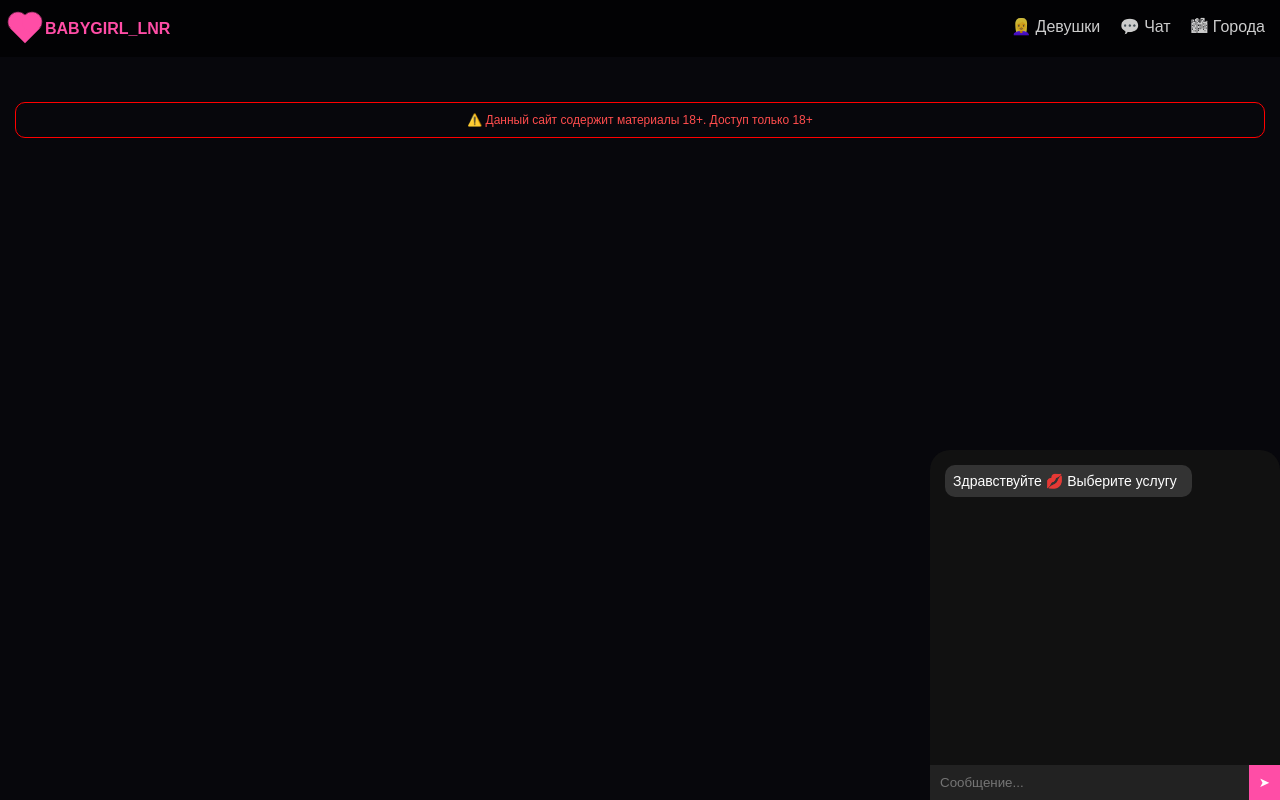
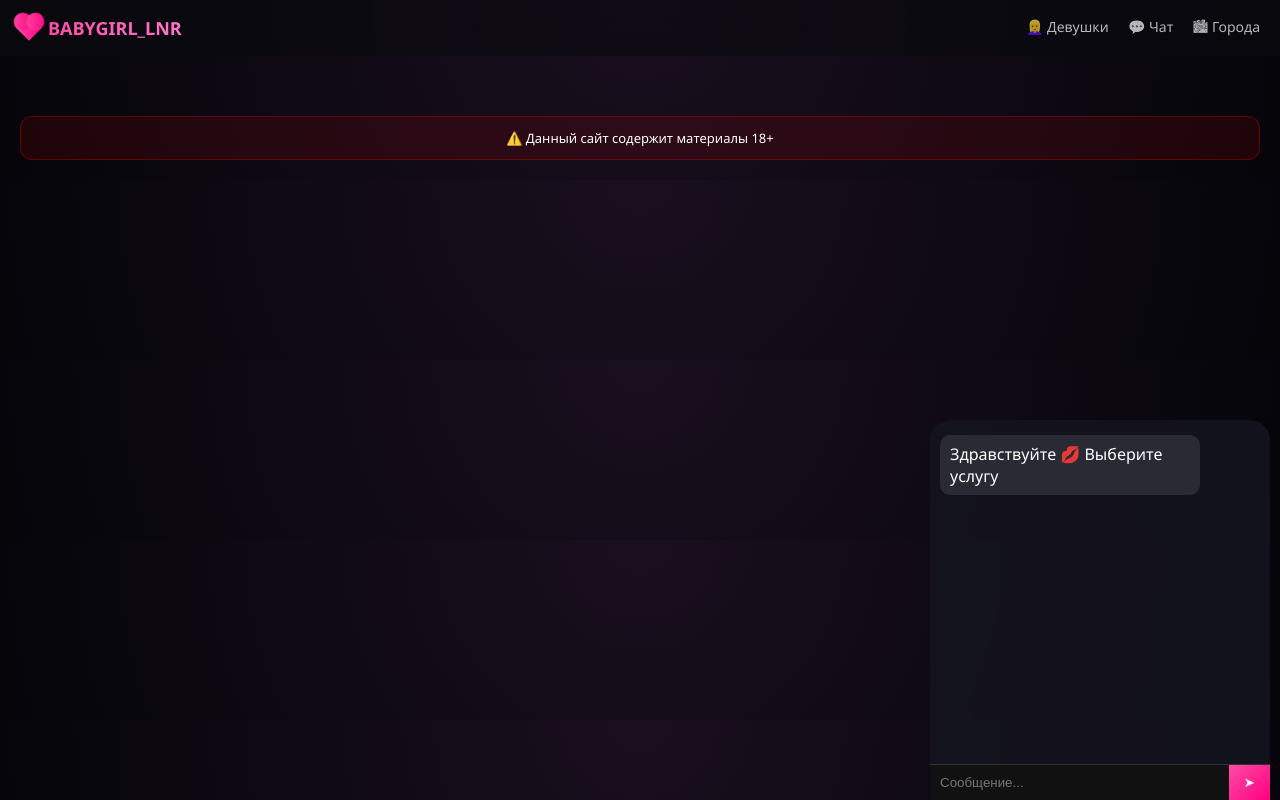
Before and after one commit to stonkskoding-cmd/Prodakhensait, a website: page public/index.html in a window 1280 px wide. Drawn offline with Linux system fonts and the light colour scheme; no server answers.

Commit message:
Update index.html

```diff
--- a/public/index.html
+++ b/public/index.html
@@ -8,8 +8,8 @@
 <style>
 body {
   margin:0;
-  font-family: Arial;
-  background: #07070c;
+  font-family: 'Segoe UI', sans-serif;
+  background: radial-gradient(circle at top, #1a0f1f, #05050a);
   color:#fff;
 }
 
@@ -18,9 +18,9 @@ header {
   display:flex;
   justify-content:space-between;
   align-items:center;
-  padding:15px;
-  background: rgba(0,0,0,0.6);
-  backdrop-filter: blur(10px);
+  padding:15px 20px;
+  background: rgba(10,10,15,0.6);
+  backdrop-filter: blur(12px);
 }
 
 /* LOGO */
@@ -28,104 +28,121 @@ header {
   display:flex;
   align-items:center;
   gap:10px;
-  font-weight:bold;
-  color:#ff4da6;
 }
 
-/* HEART ANIMATION */
 .heart {
-  width:20px;
-  height:20px;
-  background:#ff4da6;
+  width:18px;
+  height:18px;
+  background: linear-gradient(135deg,#ff4da6,#ff0080);
   position:relative;
   transform: rotate(-45deg);
-  animation: pop 1s ease forwards;
+  animation: heartAppear 0.8s ease forwards;
 }
 
 .heart::before,
 .heart::after {
   content:"";
-  width:20px;
-  height:20px;
-  background:#ff4da6;
+  width:18px;
+  height:18px;
+  background: inherit;
   border-radius:50%;
   position:absolute;
 }
 
-.heart::before { top:-10px; left:0; }
-.heart::after { left:10px; top:0; }
+.heart::before { top:-9px; left:0; }
+.heart::after { left:9px; top:0; }
 
-@keyframes pop {
-  0% { transform: scale(0) rotate(-45deg); opacity:0; }
-  50% { transform: scale(1.2) rotate(-45deg); }
-  100% { transform: scale(1) rotate(-45deg); opacity:1; }
+@keyframes heartAppear {
+  0% { opacity:0; transform: scale(0) rotate(-45deg);}
+  100% { opacity:1; transform: scale(1) rotate(-45deg);}
 }
 
-.logo-text {
+.logo span {
+  font-weight:600;
+  font-size:18px;
+  background: linear-gradient(90deg,#ff4da6,#ff77cc);
+  -webkit-background-clip:text;
+  -webkit-text-fill-color:transparent;
   opacity:0;
-  animation: fadeText 1s ease forwards 0.8s;
+  animation: fadeIn 1s forwards 0.6s;
 }
 
-@keyframes fadeText {
+@keyframes fadeIn {
   to { opacity:1; }
 }
 
 /* NAV */
 nav span {
   margin-left:15px;
-  opacity:0.8;
+  opacity:0.7;
+  font-size:14px;
 }
 
 /* GRID */
 .grid {
   display:grid;
-  grid-template-columns: repeat(auto-fill, minmax(180px,1fr));
-  gap:15px;
-  padding:15px;
+  grid-template-columns: repeat(auto-fill,minmax(200px,1fr));
+  gap:20px;
+  padding:20px;
 }
 
 /* CARD */
 .card {
-  background:#111;
-  border-radius:15px;
+  background: rgba(255,255,255,0.03);
+  border-radius:20px;
   overflow:hidden;
+  backdrop-filter: blur(10px);
   transition:0.3s;
 }
 
 .card:hover {
   transform: translateY(-5px);
+  background: rgba(255,255,255,0.05);
 }
 
 .card img {
   width:100%;
-  height:200px;
+  height:230px;
   object-fit:cover;
 }
 
+/* BODY */
 .card-body {
-  padding:10px;
+  padding:12px;
+}
+
+.name {
+  font-size:16px;
+  margin-bottom:8px;
+}
+
+/* SERVICES */
+.services {
+  display:flex;
+  flex-wrap:wrap;
+  gap:6px;
 }
 
 .services button {
-  margin:5px 5px 0 0;
-  padding:5px 10px;
+  padding:6px 10px;
   border:none;
-  border-radius:10px;
-  background: linear-gradient(135deg,#ff4da6,#ff1f8f);
-  color:#fff;
+  border-radius:12px;
+  background: linear-gradient(135deg,#ff4da6,#ff0080);
+  color:white;
+  font-size:12px;
   cursor:pointer;
-  font-size:12px;
 }
 
 /* CHAT */
 .chat {
   position:fixed;
   bottom:0;
-  right:0;
+  right:10px;
   width:100%;
-  max-width:350px;
-  height:350px;
-  background:#111;
+  max-width:340px;
+  height:380px;
+  background: rgba(20,20,30,0.9);
+  backdrop-filter: blur(10px);
   border-radius:20px 20px 0 0;
   display:flex;
   flex-direction:column;
@@ -133,55 +150,55 @@ nav span {
 
 .messages {
   flex:1;
-  overflow-y:auto;
   padding:10px;
+  overflow:auto;
 }
 
 .msg {
-  margin:5px;
-  padding:8px;
+  margin:5px 0;
+  padding:8px 10px;
   border-radius:10px;
-  max-width:70%;
-  font-size:14px;
+  max-width:75%;
 }
 
 .user {
   background:#ff4da6;
-  align-self:flex-end;
+  margin-left:auto;
 }
 
 .operator {
-  background:#333;
+  background:#2a2a35;
 }
 
 .input {
   display:flex;
+  border-top:1px solid #333;
 }
 
 .input input {
   flex:1;
+  padding:10px;
   border:none;
-  padding:10px;
-  background:#222;
+  background:#111;
   color:#fff;
 }
 
 .input button {
-  background:#ff4da6;
+  background:linear-gradient(135deg,#ff4da6,#ff0080);
   border:none;
-  padding:10px;
+  padding:10px 15px;
   color:#fff;
 }
 
 /* WARNING */
 .warning {
-  margin:15px;
-  padding:10px;
-  border:1px solid red;
-  border-radius:10px;
-  color:#ff4d4d;
+  margin:20px;
+  padding:12px;
+  border-radius:12px;
+  background: rgba(255,0,0,0.1);
+  border:1px solid rgba(255,0,0,0.3);
   text-align:center;
-  font-size:12px;
+  font-size:13px;
 }
 </style>
 </head>
@@ -191,7 +208,7 @@ nav span {
 <header>
   <div class="logo">
     <div class="heart"></div>
-    <div class="logo-text">BABYGIRL_LNR</div>
+    <span>BABYGIRL_LNR</span>
   </div>
 
   <nav>
@@ -205,6 +222,7 @@ nav span {
 
 <div class="chat">
   <div class="messages" id="messages"></div>
+
   <div class="input">
     <input id="msgInput" placeholder="Сообщение...">
     <button onclick="send()">➤</button>
@@ -212,12 +230,13 @@ nav span {
 </div>
 
 <div class="warning">
-⚠️ Данный сайт содержит материалы 18+. Доступ только 18+
+⚠️ Данный сайт содержит материалы 18+
 </div>
 
 <script>
 const API = "";
 
+// загрузка анкет
 async function loadGirls(){
   const res = await fetch(API + "/api/girls");
   const data = await res.json();
@@ -227,14 +246,16 @@ async function loadGirls(){
 
   data.forEach(g => {
     const el = document.createElement("div");
-    el.className = "card";
+    el.className="card";
 
     el.innerHTML = `
-      <img src="${g.photo || 'https://via.placeholder.com/300x400'}">
+      <img src="${g.photo || 'https://via.placeholder.com/300'}">
       <div class="card-body">
-        <b>${g.name}</b>
+        <div class="name">${g.name}</div>
         <div class="services">
-          ${g.services.map(s => `<button onclick="order('${s.name}')">${s.name} ${s.price}</button>`).join("")}
+          ${g.services.map(s =>
+            `<button onclick="order('${s.name}')">${s.name} ${s.price}</button>`
+          ).join("")}
         </div>
       </div>
     `;
@@ -243,33 +264,31 @@ async function loadGirls(){
   });
 }
 
-function order(service){
-  sendMessage("Выбрана услуга: " + service);
-  setTimeout(()=>sendOperator("Заявка принята 💋"),800);
+// чат
+function send(){
+  const input = document.getElementById("msgInput");
+  if(!input.value) return;
+
+  addMsg(input.value,"user");
+  input.value="";
+
+  setTimeout(()=>addMsg("В обработке 💋","operator"),800);
 }
 
-function send(){
-  const input = document.getElementById("msgInput");
-  sendMessage(input.value);
-  input.value="";
+function order(service){
+  addMsg("Выбрано: "+service,"user");
+  setTimeout(()=>addMsg("Заявка принята","operator"),800);
 }
 
-function sendMessage(text){
+function addMsg(text,type){
   const msg = document.createElement("div");
-  msg.className="msg user";
-  msg.innerText=text;
-  document.getElementById("messages").appendChild(msg);
-}
-
-function sendOperator(text){
-  const msg = document.createElement("div");
-  msg.className="msg operator";
+  msg.className="msg "+type;
   msg.innerText=text;
   document.getElementById("messages").appendChild(msg);
 }
 
 setTimeout(()=>{
-  sendOperator("Здравствуйте 💋 Выберите услугу");
+  addMsg("Здравствуйте 💋 Выберите услугу","operator");
 },500);
 
 loadGirls();
```
